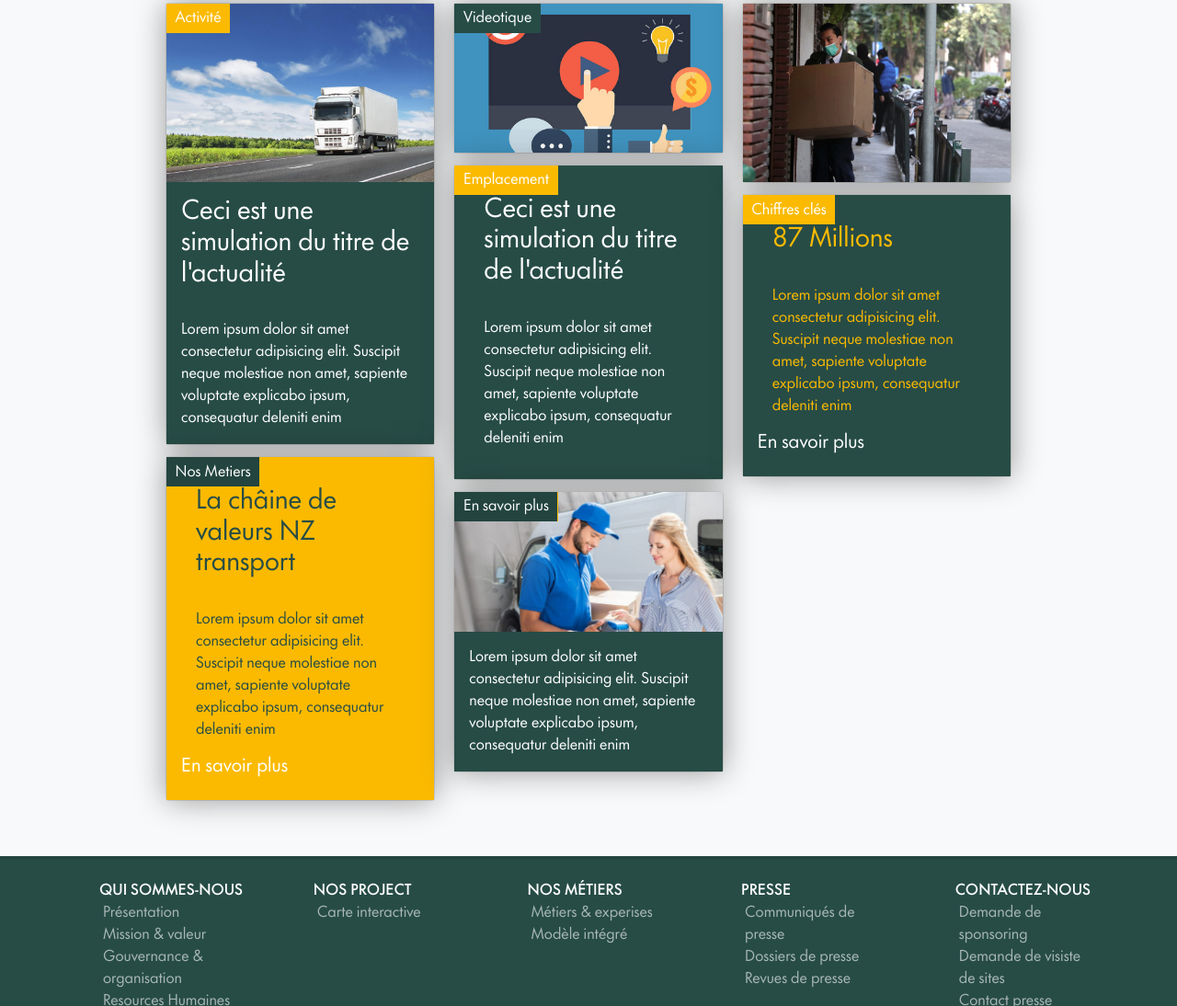
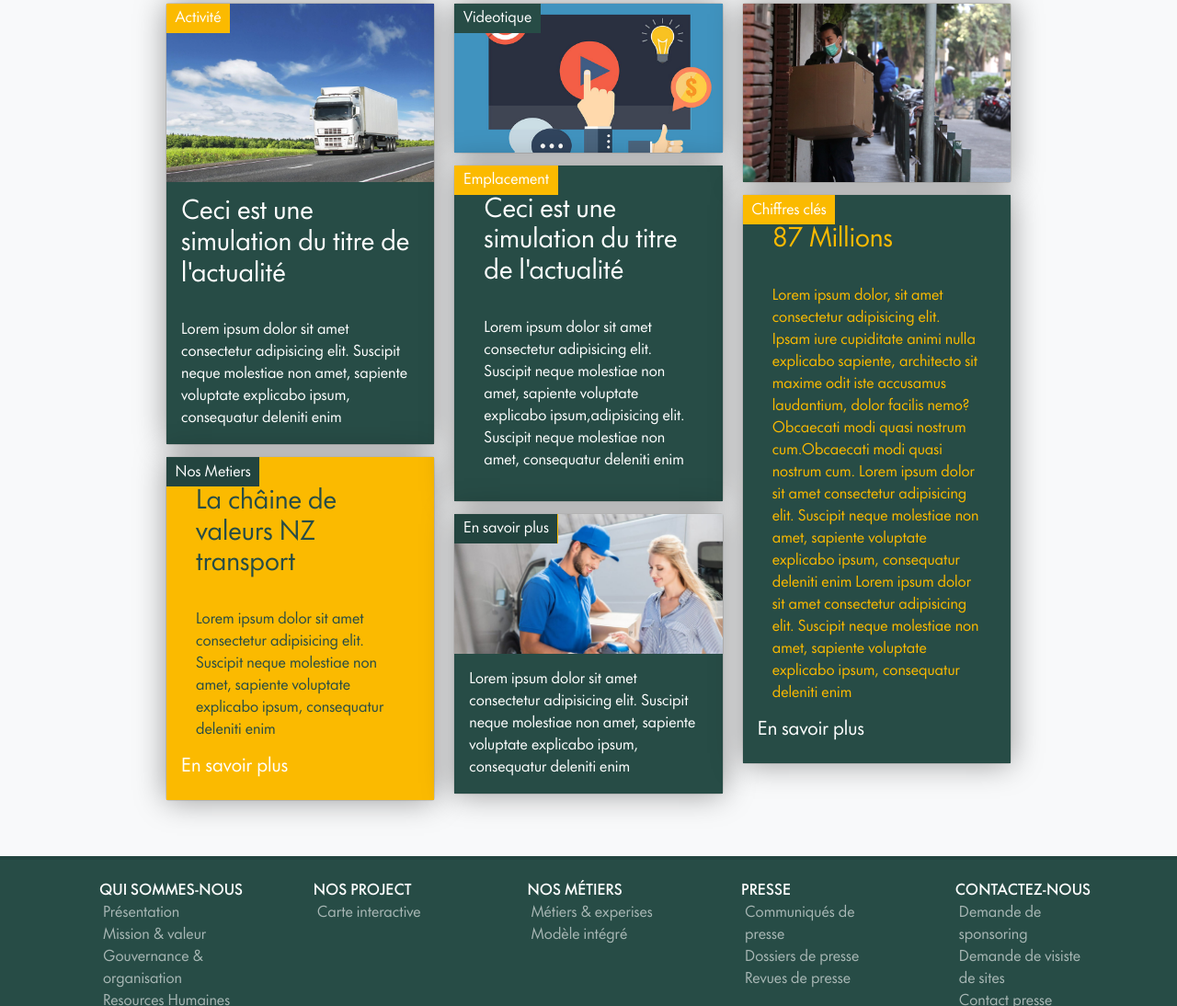
Before and after one commit to ALMAZakaria/TEST_FrontEnd_integration_web, a plain HTML site: page index.html in a window 1280 px wide. Shown: the part 1347-2441 px from the top of the page at 92% size. Drawn offline with Linux system fonts and the light colour scheme.

Commit message:
TEST_FrontEnd_integration_web_L2

```diff
--- a/index.html
+++ b/index.html
@@ -301,7 +301,7 @@
                         <div class="card-body" style="padding:1rem;background-color: var(--green2);">
                             <h6 style="background-color: var(--oran1);">Emplacement</h6>
                             <h3 style="background-color: var(--green2);">Ceci est une simulation du titre de l'actualité</h3>
-                            <p style="background-color: var(--green2);">Lorem ipsum dolor sit amet consectetur adipisicing elit. Suscipit neque molestiae non amet, sapiente voluptate explicabo ipsum, consequatur deleniti enim</p>
+                            <p style="background-color: var(--green2);">Lorem ipsum dolor sit amet consectetur adipisicing elit. Suscipit neque molestiae non amet, sapiente voluptate explicabo ipsum,adipisicing elit. Suscipit neque molestiae non amet, consequatur deleniti enim</p>
                         </div>
                     </div>
                     <div class="card">
@@ -321,7 +321,7 @@
                         <div class="card-body" style=" padding:1rem;background-color: var(--green2);">
                             <h6 style="background-color: var(--oran1);">Chiffres clés</h6>
                             <h3 style="color: var(--oran1);">87 Millions</h3>
-                            <p style="color: var(--oran1);">Lorem ipsum dolor sit amet consectetur adipisicing elit. Suscipit neque molestiae non amet, sapiente voluptate explicabo ipsum, consequatur deleniti enim</p>
+                            <p style="color: var(--oran1);">Lorem ipsum dolor, sit amet consectetur adipisicing elit. Ipsam iure cupiditate animi nulla explicabo sapiente, architecto sit maxime odit iste accusamus laudantium, dolor facilis nemo? Obcaecati modi quasi nostrum cum.Obcaecati modi quasi nostrum cum. Lorem ipsum dolor sit amet consectetur adipisicing elit. Suscipit neque molestiae non amet, sapiente voluptate explicabo ipsum, consequatur deleniti enim Lorem ipsum dolor sit amet consectetur adipisicing elit. Suscipit neque molestiae non amet, sapiente voluptate explicabo ipsum, consequatur deleniti enim</p>
                              <h5>En savoir plus</h5>
                         </div>
                     </div>
```
